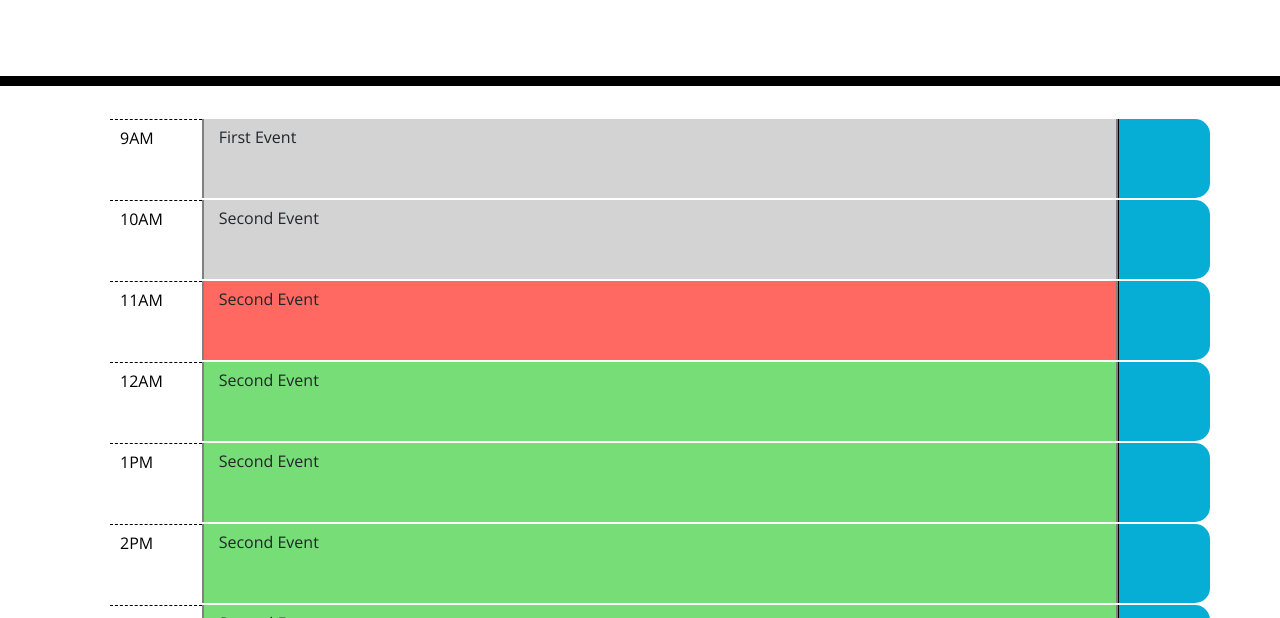
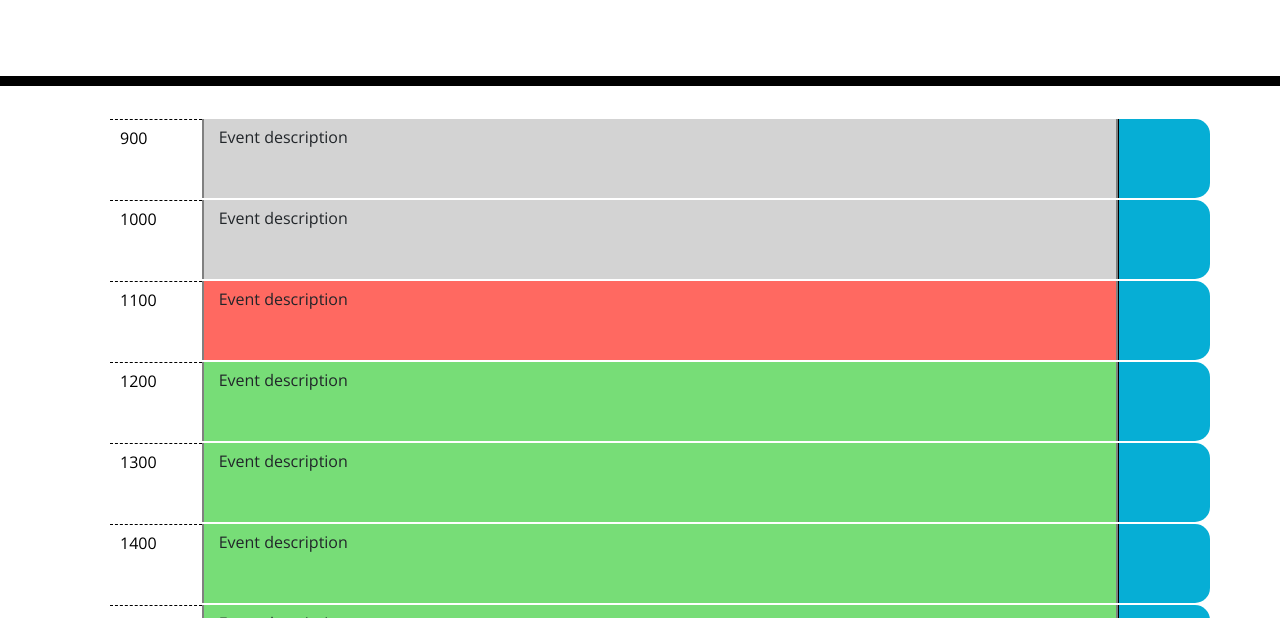
Before and after one commit to nmcanall/work-day-scheduler, a plain HTML site: page index.html in a window 1280 px wide. Shown: the part 182-800 px from the top of the page. Drawn offline with nearby package versions, Linux system fonts and the light colour scheme; a web font is replaced by a local one.

Commit message:
replace HTML styling with dynamic JS styling

```diff
--- a/assets/js/script.js
+++ b/assets/js/script.js
@@ -0,0 +1,44 @@
+var schedule = {};
+
+// Build new time block
+var createTimeBlock = function(hour, task) {
+    // Create elements that make up a time block
+    var timeBlockEl = $("<li>").addClass("row time-block");
+    var hourEl = $("<p>").addClass("col-1 hour").text(hour);
+    var descriptionEl = $("<p>").addClass("col-10 description").text(task);
+    var saveBtnEl = $("<span>").addClass("oi oi-browser col-1 saveBtn");
+
+    // Set current time background color
+    setBackground(hour, descriptionEl);
+
+    // Add elements to the list item
+    timeBlockEl.append(hourEl, descriptionEl, saveBtnEl);
+
+    // Append to ul on the page
+    $("#list").append(timeBlockEl);
+};
+
+// Load schedule
+var loadSchedule = function() {
+    for(var time = 0900; time <= 1700; time += 100) {
+        createTimeBlock(time, "Event description");
+    }
+}
+
+// Helper method to set the background color based on current time
+var setBackground = function(hour, descriptionEl) {
+    // Determine past, present, or future and set background accordingly
+    // Later, this will use moment rather than a hard coded time
+    if(hour < 1100) {
+        descriptionEl.addClass("past");
+    }
+    else if(hour === 1100) {
+        descriptionEl.addClass("present");
+    }
+    else {
+        descriptionEl.addClass("future");
+    }
+}
+
+// On start-up, load the schedule
+loadSchedule();
--- a/index.html
+++ b/index.html
@@ -23,8 +23,8 @@
     </header>
     <div class="container">
       <!-- Timeblocks go here -->
-      <ul class="">
-        <li class="row time-block">
+      <ul id="list">
+        <!-- <li class="row time-block">
             <p class="col-1 hour">9AM</p>
             <p class="col-10 description past">First Event</p>
             <span class="oi oi-browser col-1 saveBtn"></span>
@@ -68,7 +68,7 @@
             <p class="col-1 hour">5PM</p>
             <p class="col-10 description future">Second Event</p>
             <span class="oi oi-browser col-1 saveBtn"></span>
-        </li>
+        </li> -->
       </ul>
     </div>
     <script src="https://code.jquery.com/jquery-3.4.1.min.js"></script>
```
